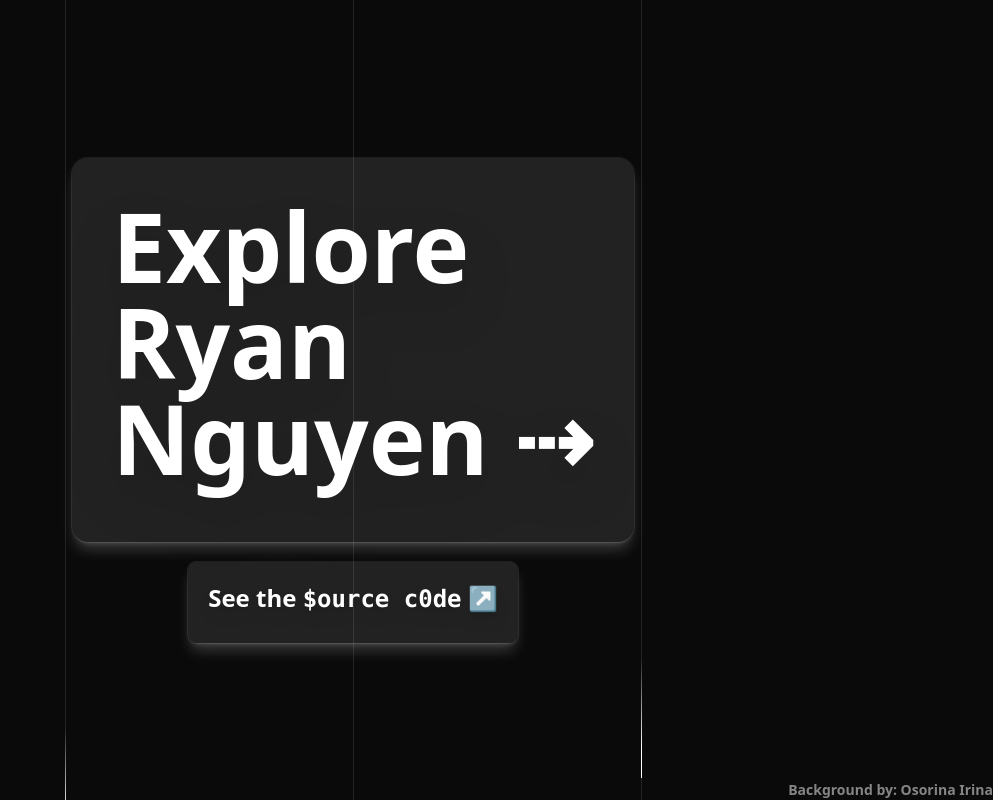
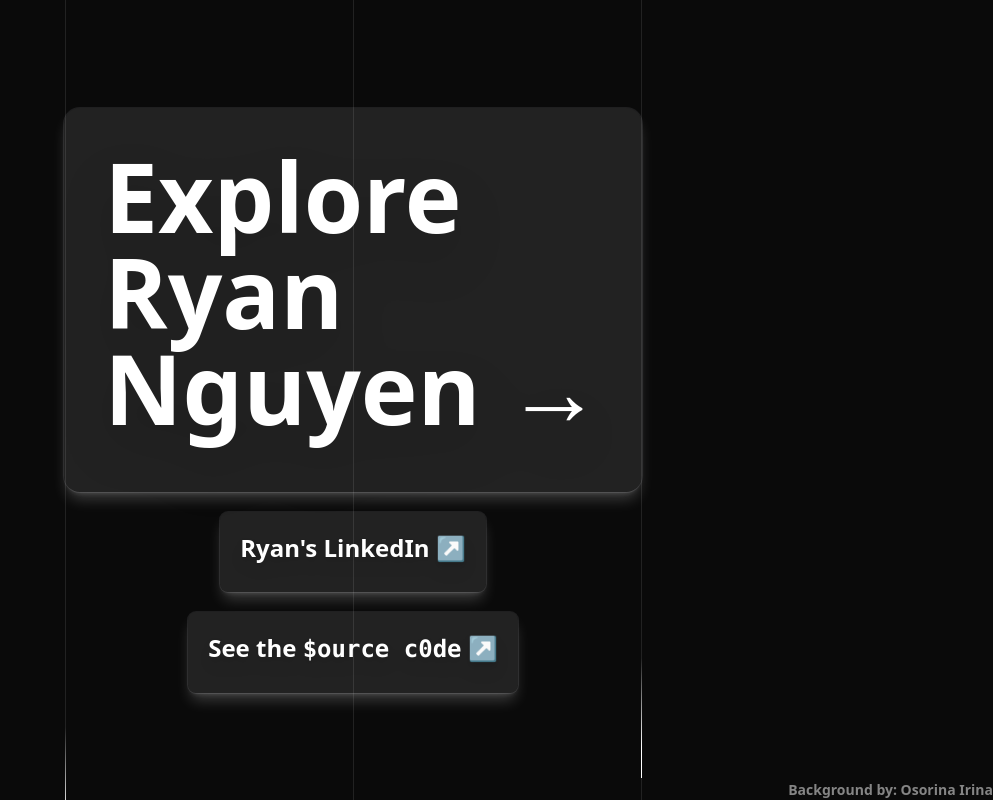
Before and after one commit to rnguyen513/ryanhnguyen.com, a Next.js app: page / in a window 1280 px wide. Shown: the whole page, without its empty margins (287-1280 px from the left). Built offline with nearby package versions, Linux system fonts and the light colour scheme.

Commit message:
add linkedin to front

```diff
--- a/src/pages/about.tsx
+++ b/src/pages/about.tsx
@@ -5,14 +5,10 @@ import Image from "next/image";
 export default function About() {
     const srcs = ["/pics/aboutryan2.jpg",
                     "/pics/ryan17.jpg",
-                    "/pics/ryan5.jpg",
                     "/pics/ryan6.jpg",
-                    "/pics/ryan7.JPEG",
-                    "/pics/ryan8.jpg",
                     "/pics/ryan10.jpg",
                     "/pics/ryan11.JPEG",
                     "/pics/ryan12.jpg",
-                    "/pics/ryan13.jpg",
                     "/pics/ryan15.jpg",
                     "/pics/ryan16.jpg"
                     ]
--- a/src/pages/contact.tsx
+++ b/src/pages/contact.tsx
@@ -3,7 +3,7 @@ import Header from "./components/header"
 
 export function MediaTitle({text, href}:{text:string, href: string}) {
     return(
-        <a href={href} className={"text-white font-bold text-7xl sm:text-8xl hover:text-blue-400"}>{text} &rarr;</a>
+        <a href={href} target="_blank" className={"text-white font-bold text-7xl sm:text-8xl hover:text-blue-400"}>{text} &rarr;</a>
     )
 }
 
--- a/src/pages/index.tsx
+++ b/src/pages/index.tsx
@@ -10,8 +10,11 @@ export default function Home() {
       <Background></Background>
       <div className={"relative flex flex-col flex-grow min-h-fit justify-center"}>
         <a href="about" className={"group flex flex-row bg-gray-100/10 sm:mx-auto sm:max-w-fit md:min-h-fit sm:rounded-2xl ring-1 ring-gray-300/10 shadow-lg shadow-white/20 p-10 pb-14 hover:bg-gray-100/5 hover:ring-gray-300/5"}>
-          <p className={"font-bold text-8xl text-white drop-shadow-2xl dark:text-white-200"}>Explore<br></br>Ryan<br></br>Nguyen &#8674;</p>
-          <p className={"absolute invisible group-hover:visible font-bold text-8xl ml-1 mt-1 text-white/50"}>Explore<br></br>Ryan<br></br>Nguyen &#8674;</p>
+          <p className={"font-bold text-8xl text-white drop-shadow-2xl dark:text-white-200"}>Explore<br></br>Ryan<br></br>Nguyen &rarr;</p>
+          <p className={"absolute invisible group-hover:visible font-bold text-8xl ml-1 mt-1 text-white/50"}>Explore<br></br>Ryan<br></br>Nguyen &rarr;</p>
+        </a>
+        <a href="https://www.linkedin.com/in/ryan-nguyen-82b387284/" target="_blank" className={"group flex flex-row justify-center bg-gray-100/10 sm:mx-auto sm:max-w-fit md:min-h-fit sm:rounded-lg ring-1 ring-gray-300/10 shadow-lg shadow-white/20 p-5 pb-7 hover:bg-gray-100/5 hover:ring-gray-300/5 mt-5"}>
+          <p className={"font-bold text-2xl text-white drop-shadow-lg"}>Ryan's LinkedIn &#8599;</p>
         </a>
         <a href="https://github.com/rnguyen513/resume" target="_blank" className={"group flex flex-row justify-center bg-gray-100/10 sm:mx-auto sm:max-w-fit md:min-h-fit sm:rounded-lg ring-1 ring-gray-300/10 shadow-lg shadow-white/20 p-5 pb-7 hover:bg-gray-100/5 hover:ring-gray-300/5 mt-5"}>
           <p className={"font-bold text-2xl text-white drop-shadow-lg"}>See the <code className={"group-hover:text-blue-400"}>$ource c0de</code> &#8599;</p>
--- a/src/pages/resume.tsx
+++ b/src/pages/resume.tsx
@@ -7,7 +7,7 @@ export default function Resume() {
             <Header></Header>
             <Background></Background>
             <div className={"w-100 flex flex-row justify-center"}>
-                <object data="resume_8_29.pdf" type="application/pdf" width="95%" height="850px" className={"mt-5 ring-2 ring-gray-300/30 rounded-2xl shadow-lg shadow-white/20"}>
+                <object data="resumev2.pdf" type="application/pdf" width="95%" height="850px" className={"mt-5 ring-2 ring-gray-300/30 rounded-2xl shadow-lg shadow-white/20"}>
                     <p className={"font-2xl text-white font-bold"}>Unable to preview resume. <a href="https://www.github.com">View here </a>instead.</p>
                 </object>
             </div>
```
Also changed, not shown: 1 other file (tests, documents, lock files or other folders).
